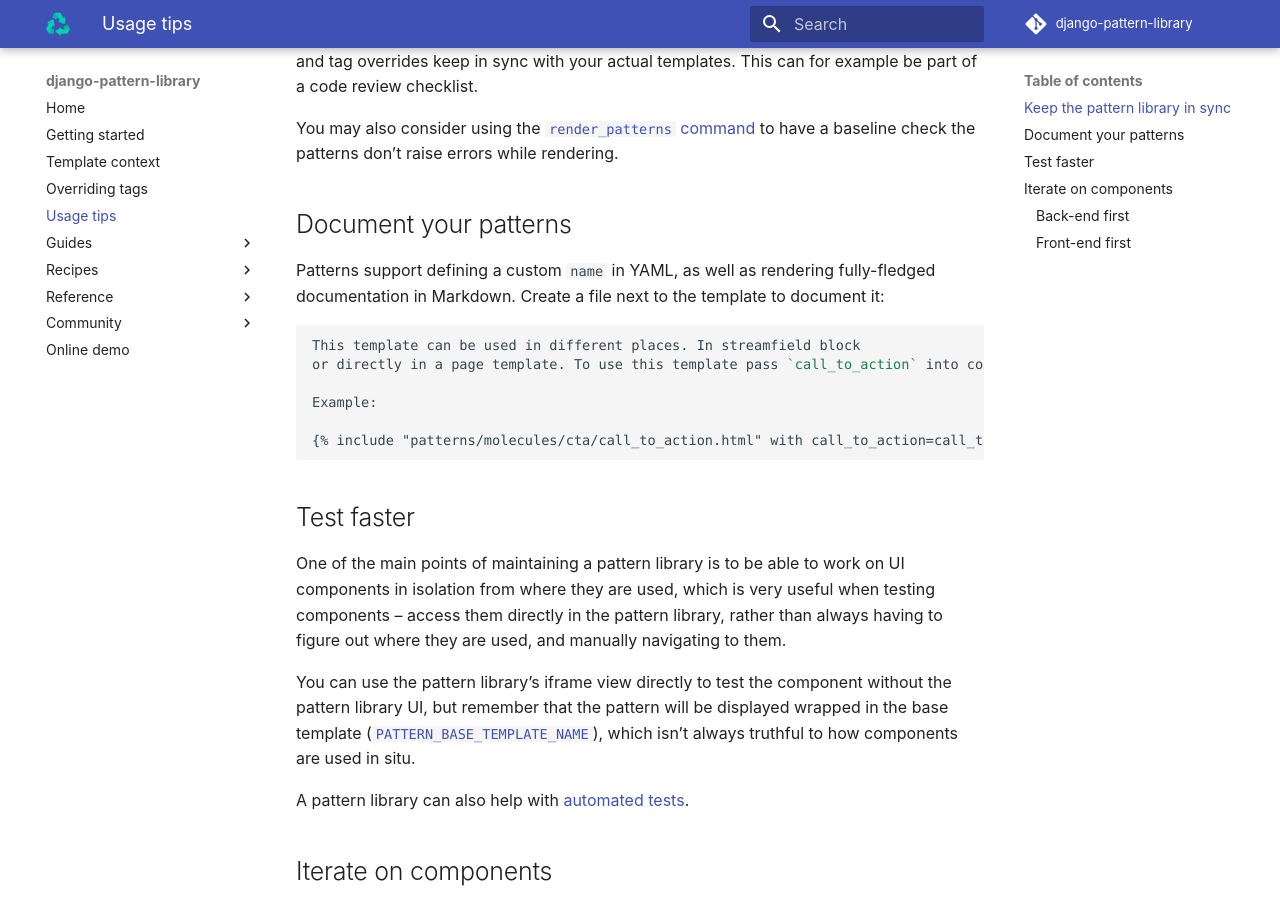
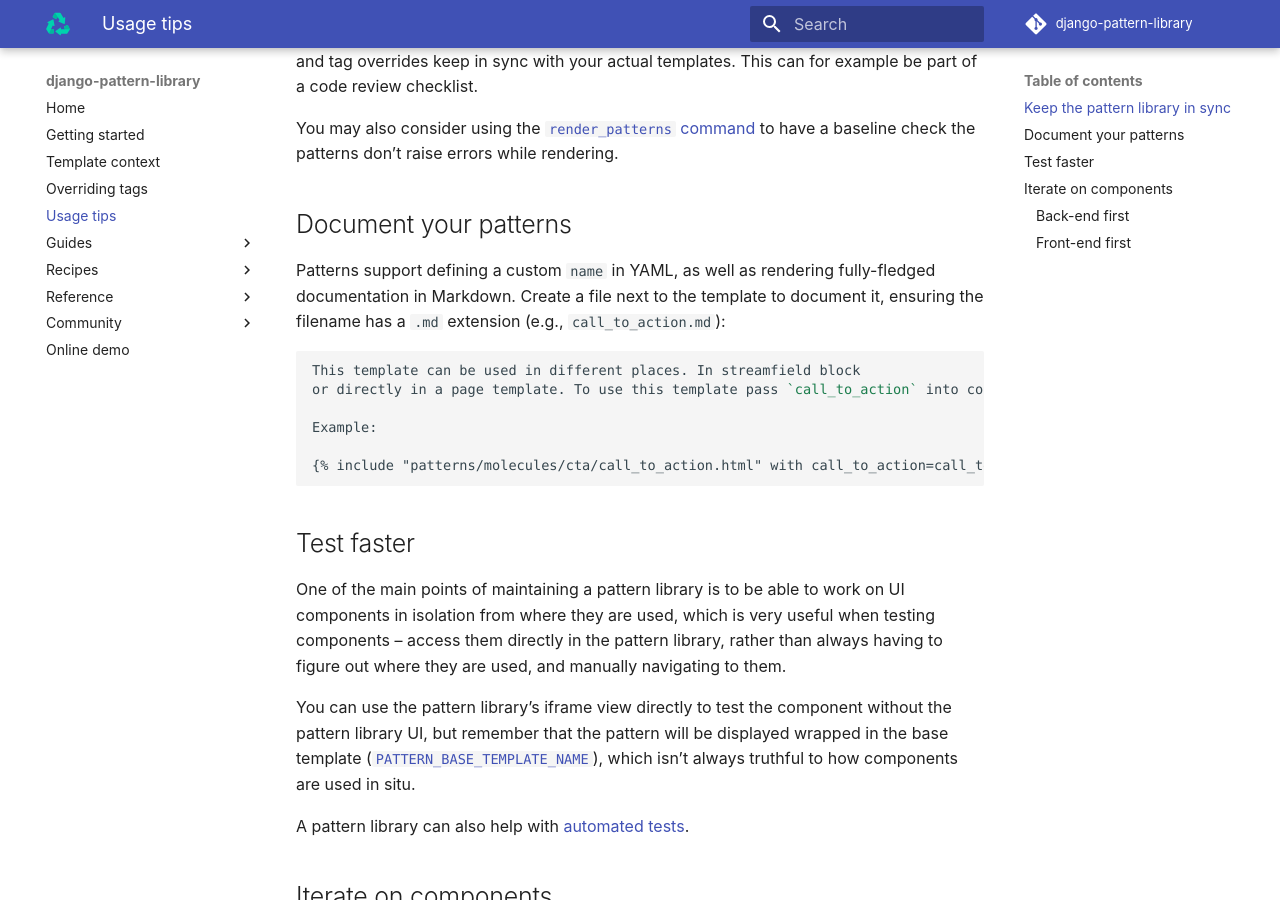
Before and after one commit to torchbox/django-pattern-library, an MkDocs documentation site: the page built from docs/guides/usage-tips.md, in a window 1280 px wide and 900 px high, scrolled down 350 px. Built offline with MkDocs 1.6.1 and Material for MkDocs 9.7.7, drawn with Linux system fonts in a browser that asks for light colours; comment, search, counter and statistics services are not loaded.

Commit message:
Update usage-tips.md, note md extension for docs (#248)

````diff
--- a/docs/guides/usage-tips.md
+++ b/docs/guides/usage-tips.md
@@ -10,7 +10,8 @@ You may also consider using the [`render_patterns` command](../reference/api.md#
 
 ## Document your patterns
 
-Patterns support defining a custom `name` in YAML, as well as rendering fully-fledged documentation in Markdown. Create a file next to the template to document it:
+Patterns support defining a custom `name` in YAML, as well as rendering fully-fledged documentation in Markdown. Create a file next to the template to document it, ensuring the filename has a `.md` extension (e.g., `call_to_action.md`):
+
 
 ```markdown
 This template can be used in different places. In streamfield block
````
